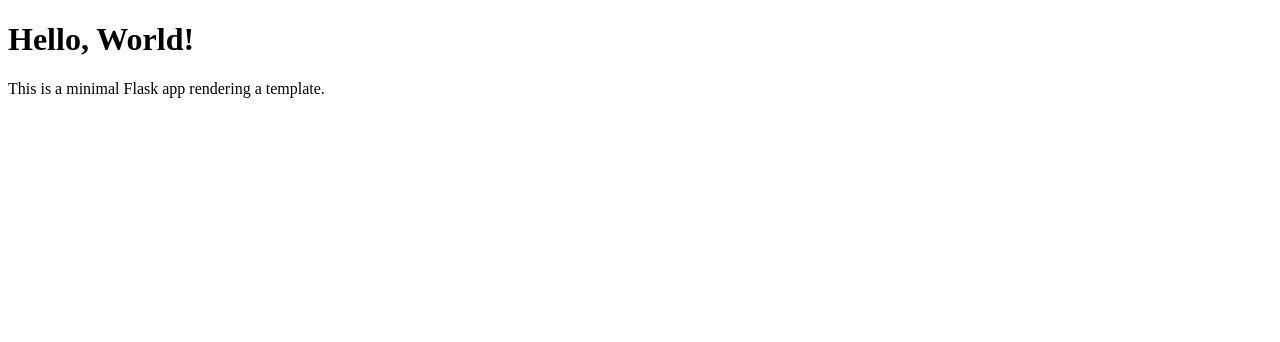
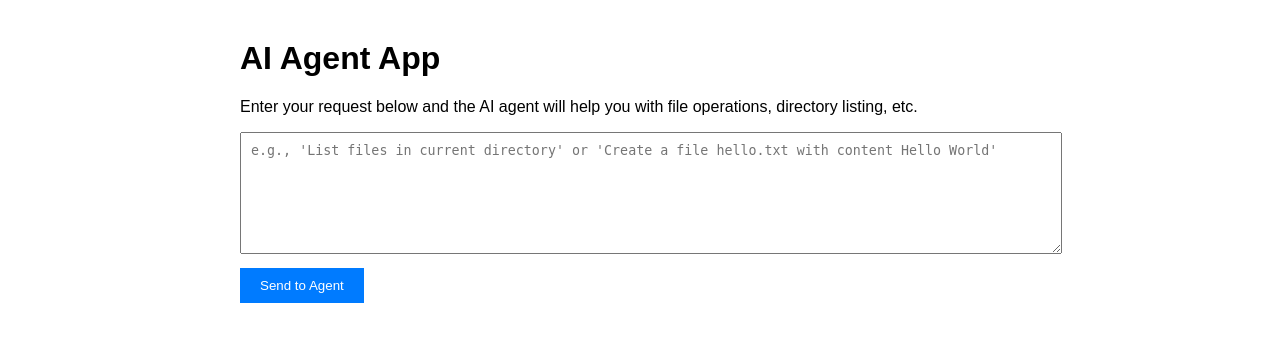
Before and after one commit to SaiSatyaJagannadh/Claude_Code_AI_Agent, a Flask app: page / in a window 1280 px wide. Shown: the top 342 px of the page. Run offline with Flask 2, Linux system fonts and the light colour scheme.

Commit message:
agent user interface for file creation and reponse

```diff
--- a/app.py
+++ b/app.py
@@ -1,10 +1,20 @@
-from flask import Flask, render_template
+from flask import Flask, render_template, request
+from local_ai_agent import run_agent
 
 app = Flask(__name__)
 
-@app.route('/')
-def hello():
-    return render_template('index.html')
+@app.route('/', methods=['GET', 'POST'])
+def index():
+    result = None
+    user_input = ''
+    if request.method == 'POST':
+        user_input = request.form.get('user_input', '')
+        if user_input:
+            try:
+                result = run_agent(user_input)
+            except Exception as e:
+                result = f"Error: {str(e)}"
+    return render_template('index.html', user_input=user_input, result=result)
 
 if __name__ == '__main__':
     # For development only. Use a production server for deployment.
--- /dev/null
+++ b/hello.txt
@@ -0,0 +1 @@
+Hello, jagannadh!
--- a/local_ai_agent.py
+++ b/local_ai_agent.py
@@ -45,7 +45,7 @@ def list_directory(path: str=".") -> str:
 def write_file(filepath: str, content: str) ->str:
     """Write content to a file. Creates new data.csv file or overwrites existing file."""
     try:
-        with open(filepath, 'w')as file:
+        with open(filepath, 'w') as file:
             file.write(content)
         return f"File {filepath} created successfully"
     except Exception as e:
@@ -85,28 +85,50 @@ agent = create_agent(
     tools=[list_directory, write_file, read_file, create_directory]
 )
 
-user_input = "Create me a hello world flask app in the current directory"
-messages = [{"role":"user", "content":user_input}]
+def run_agent(user_input: str) -> str:
+    """Run the agent with the given user input and return the AI's response."""
+    messages = [{"role":"user", "content":user_input}]
+    chunks = agent.stream({"messages": messages}, stream_mode='updates')
+    ai_message = ""
+    for chunk in chunks:
+        for step, data in chunk.items():
+            if step == 'model':
+                msg = data['messages'][-1]
+                if msg.tool_calls:
+                    tool = msg.tool_calls[0]['name']
+                    message = f"[bold yellow]🔧 Using tool: [/bold yellow][cyan]{tool}[/cyan]"
+                    console.print(message)
+                else:
+                    ai_message = msg.content
+            elif step == 'tools':
+                result = data['messages'][-1].content
+                result = result if len(result) < 50 else result[:50] + "..."
+                console.print(f"🗒[bold green] Tool result:[/bold green]\n [dim]{result}[/dim]")
+    return ai_message
 
-chunks = agent.stream({"messages": messages}, stream_mode='updates')
-for chunk in chunks:
-    for step, data in chunk.items():
-        if step == 'model':
-            msg = data['messages'][-1]
-            if msg.tool_calls:
-                tool = msg.tool_calls[0]['name']
-                message = f"[bold yellow]🔧 Using tool: [/bold yellow][cyan]{tool}[/cyan]"
-                console.print(message)
-            else:
-                ai_message = msg.content
-        elif step == 'tools':
-            result = data['messages'][-1].content
-            result = result if len(result) < 50 else result[:50] + "..."
-            console.print(f"🗒[bold green] Tool result:[/bold green]\n [dim]{result}[/dim]")
+if __name__ == "__main__":
+    user_input = "Create me a hello world flask app in the current directory"
+    messages = [{"role":"user", "content":user_input}]
 
-markdown_output = Markdown(ai_message)
-panel_output = Panel(markdown_output,
-                     title="[bold cyan]Assistant Response[/bold cyan]",
-                     border_style="blue",
-                     padding=(1,2))
-console.print(panel_output)
+    chunks = agent.stream({"messages": messages}, stream_mode='updates')
+    for chunk in chunks:
+        for step, data in chunk.items():
+            if step == 'model':
+                msg = data['messages'][-1]
+                if msg.tool_calls:
+                    tool = msg.tool_calls[0]['name']
+                    message = f"[bold yellow]🔧 Using tool: [/bold yellow][cyan]{tool}[/cyan]"
+                    console.print(message)
+                else:
+                    ai_message = msg.content
+            elif step == 'tools':
+                result = data['messages'][-1].content
+                result = result if len(result) < 50 else result[:50] + "..."
+                console.print(f"🗒[bold green] Tool result:[/bold green]\n [dim]{result}[/dim]")
+
+    markdown_output = Markdown(ai_message)
+    panel_output = Panel(markdown_output,
+                         title="[bold cyan]Assistant Response[/bold cyan]",
+                         border_style="blue",
+                         padding=(1,2))
+    console.print(panel_output)
--- a/templates/index.html
+++ b/templates/index.html
@@ -3,10 +3,31 @@
   <head>
     <meta charset="utf-8">
     <meta name="viewport" content="width=device-width, initial-scale=1">
-    <title>Hello, Flask!</title>
+    <title>AI Agent App</title>
+    <style>
+      body { font-family: Arial, sans-serif; margin: 40px; }
+      .container { max-width: 800px; margin: 0 auto; }
+      textarea { width: 100%; height: 100px; margin-bottom: 10px; padding: 10px; }
+      input[type="submit"] { background-color: #007bff; color: white; padding: 10px 20px; border: none; cursor: pointer; }
+      input[type="submit"]:hover { background-color: #0056b3; }
+      .result { background-color: #f8f9fa; padding: 15px; border-radius: 5px; margin-top: 20px; }
+      .result h3 { margin-top: 0; }
+    </style>
   </head>
   <body>
-    <h1>Hello, World!</h1>
-    <p>This is a minimal Flask app rendering a template.</p>
+    <div class="container">
+      <h1>AI Agent App</h1>
+      <p>Enter your request below and the AI agent will help you with file operations, directory listing, etc.</p>
+      <form method="POST">
+        <textarea name="user_input" placeholder="e.g., 'List files in current directory' or 'Create a file hello.txt with content Hello World'">{{ user_input }}</textarea><br>
+        <input type="submit" value="Send to Agent">
+      </form>
+      {% if result %}
+      <div class="result">
+        <h3>Agent Response:</h3>
+        <p>{{ result }}</p>
+      </div>
+      {% endif %}
+    </div>
   </body>
 </html>
```
Also changed, not shown: .claude/settings.local.json (added).
